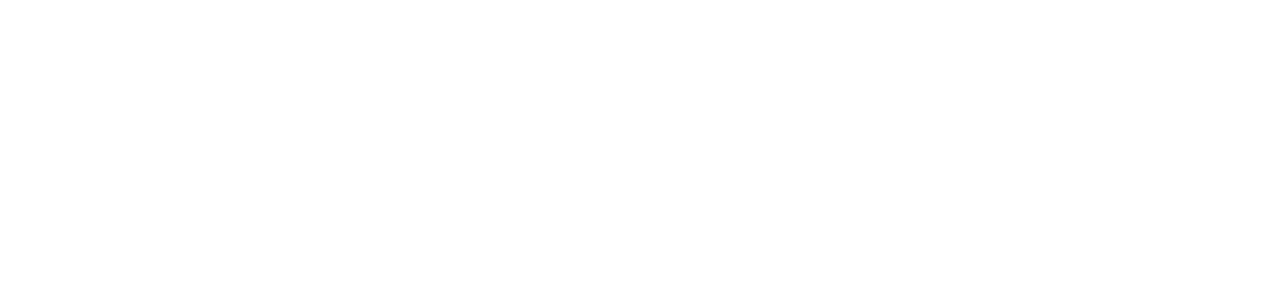
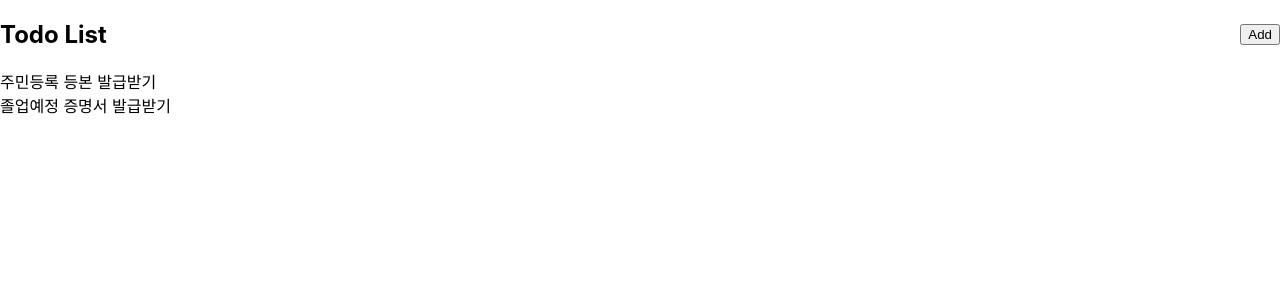
Before and after one commit to jihyuunn/TodoListTS, a React (Create React App) app: page / in a window 1280 px wide. Shown: the top 300 px of the page. Built offline with nearby package versions, Linux system fonts and the light colour scheme.

Commit message:
🛠 feat: 카드 컴포넌트 작성 및 추가

```diff
--- a/src/Card.tsx
+++ b/src/Card.tsx
@@ -1,11 +1,30 @@
-import React from 'react'
+import React, { useEffect } from "react";
+import styled, {StyledProps} from "styled-components";
 
-const Card = () => {
-    return (
-        <div>
-
-        </div>
-    )
+interface Props {
+  id: number;
+  todo: string;
+  done: boolean;
+  onToggle: (event: any) => void;
+  className?: string;
 }
 
-export default Card
+const CardContainer = styled.div`
+  &.done {
+      text-decoration: line-through;
+  }
+  &.ongoing {
+      text-decoration: none;
+  }
+`;
+
+const Card: React.FC<Props> = ({ id, todo, done, onToggle}) => {
+
+  return (
+    <CardContainer onClick={e => onToggle(e)} data-id={id} className={done?'done':'ongoing'}>
+      {todo}
+    </CardContainer>
+  );
+};
+
+export default Card;
--- a/src/Main.tsx
+++ b/src/Main.tsx
@@ -1,12 +1,35 @@
-import React from 'react'
-import styled from 'styled-components';
+import React, { useState, useEffect } from "react";
+import styled from "styled-components";
+import Header from "./Header";
+import Card from "./Card";
 
 const Main = () => {
-    return (
-        <div>
+  type Todo = { id: number; todo: string; done: boolean };
+  const [todoList, setTodoList] = useState<Todo[]>([
+    { id: 1, todo: "주민등록 등본 발급받기", done: false },
+    { id: 2, todo: "졸업예정 증명서 발급받기", done: false },
+  ]);
+  const onToggle = (event: any) => {
+    event.preventDefault();
+    let id = event.target.dataset.id-1;
+    const copyArray = todoList;
+    copyArray[id].done = !todoList[id].done;
+    setTodoList([...copyArray]);
+  };
+  return (
+    <div>
+      <Header />
+      {todoList.map((item, index) => (
+        <Card
+          key={index}
+          id={item.id}
+          todo={item.todo}
+          done={item.done}
+          onToggle={onToggle}
+        />
+      ))}
+    </div>
+  );
+};
 
-        </div>
-    )
-}
-
-export default Main
+export default Main;
```
